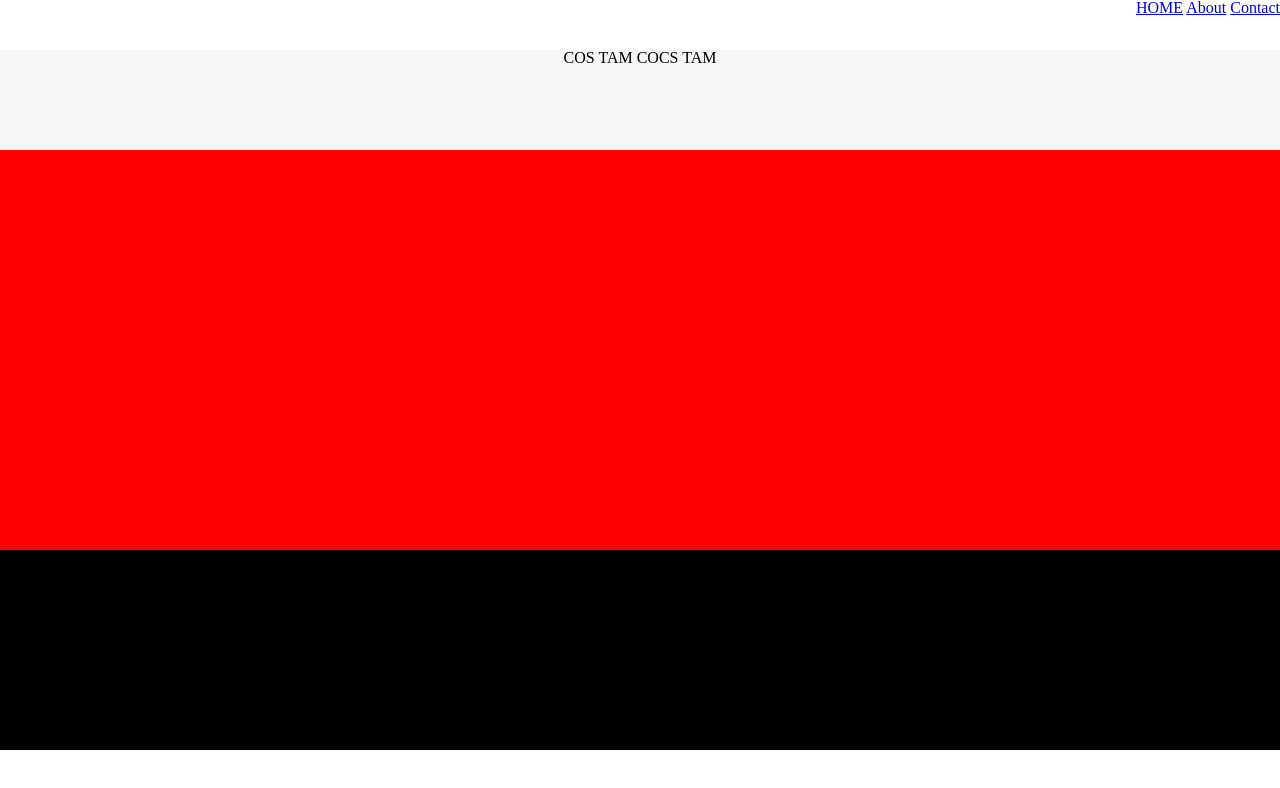
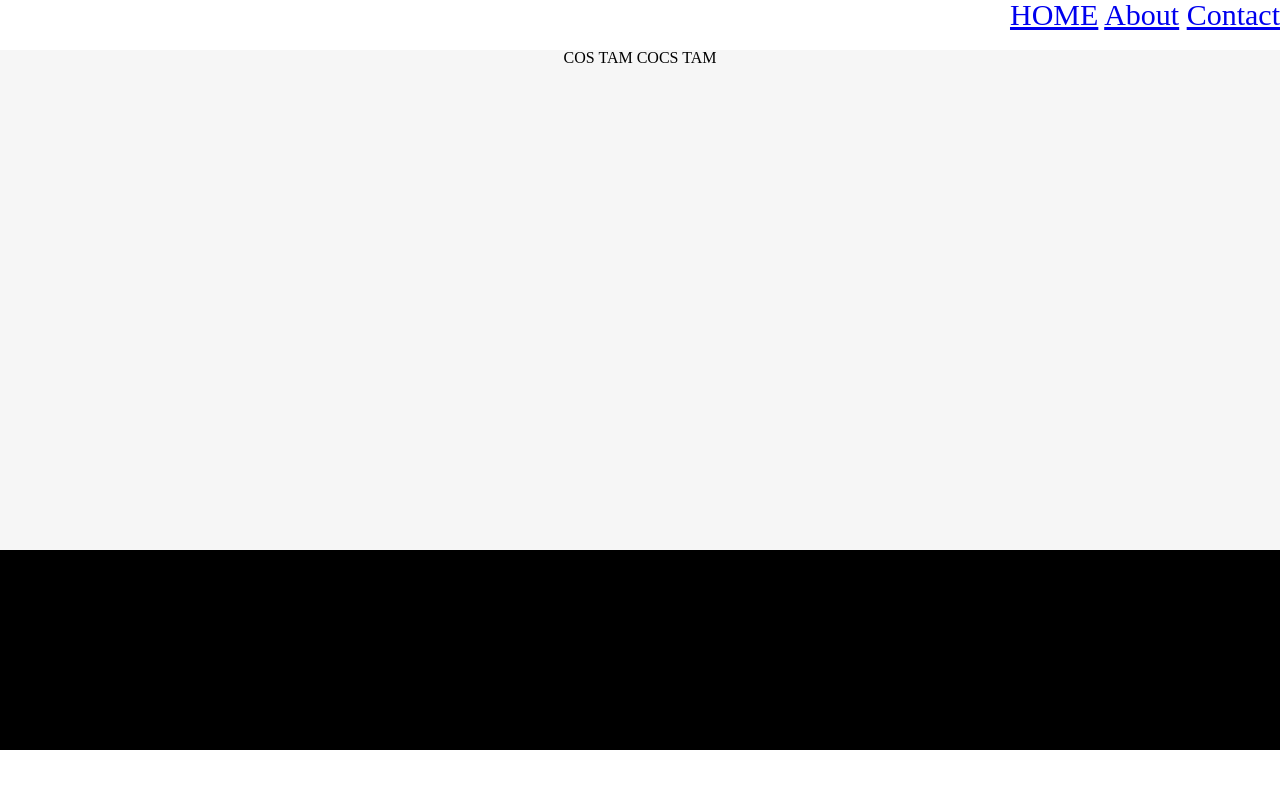
Before and after one commit to S2ymmek/projektweb, a plain HTML site: page index.html in a window 1280 px wide. Drawn offline with Linux system fonts and the light colour scheme; files whose address does not match are found by name.

Commit message:
Update style.css

```diff
--- a/css/style.css
+++ b/css/style.css
@@ -3,6 +3,8 @@ header{
 }
 #buttons
 {
+    font-size: 30px;
+    font-style: Arial;
     text-align: right;
 }
 footer{
@@ -19,5 +21,5 @@ footer{
 #main{
 
 height: 400px;
-background-color: red;
+background-color: #f6f6f6;
 }
```
